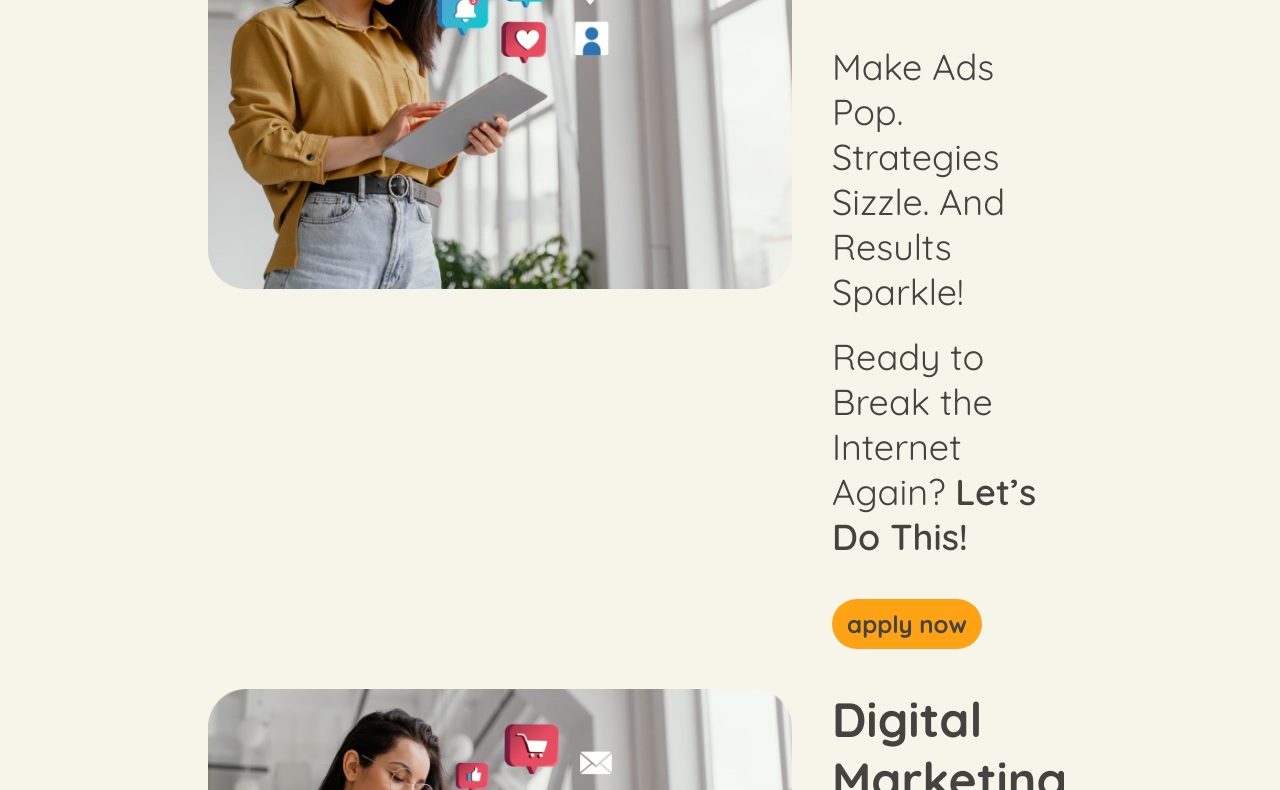
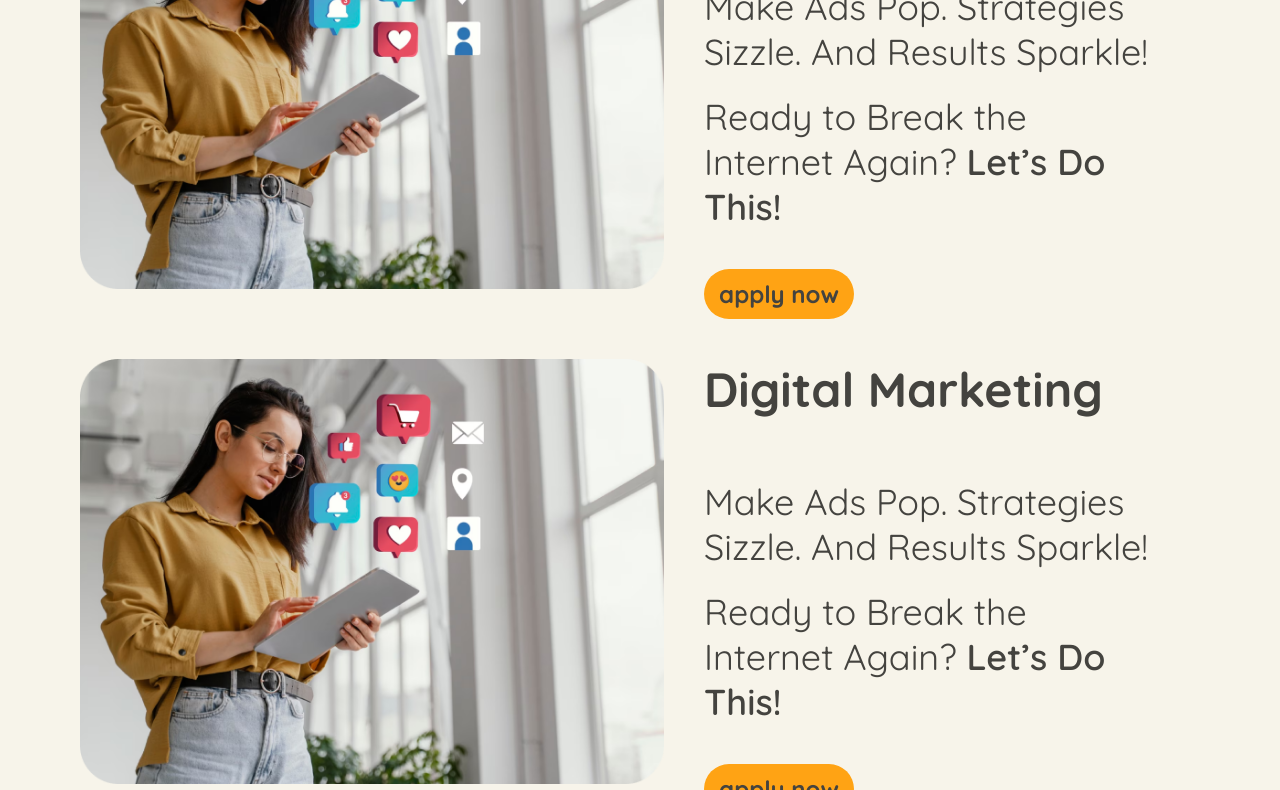
Before and after one commit to aditya324/website, a website: page career_tailwind.html in a window 1280 px wide. Shown: the part 736-1526 px from the top of the page. Drawn offline with nearby package versions, Linux system fonts and the light colour scheme.

Commit message:
added layout

```diff
--- a/career_tailwind.html
+++ b/career_tailwind.html
@@ -22,7 +22,7 @@
     <!-- Container -->
     <div class="w-full">
       <!-- Main centered container -->
-      <div class="xl:max-w-[70vw] mx-auto px-4 py-8">
+      <div class="xl:max-w-[90vw] mx-auto px-4 py-8">
         <!-- Flex container for horizontal layout -->
         <div class="flex flex-col md:flex-row items-center justify-between">
           <!-- Text Column (left) -->
```
Also changed, not shown: service_tailwind.html (+1 -1 lines).
